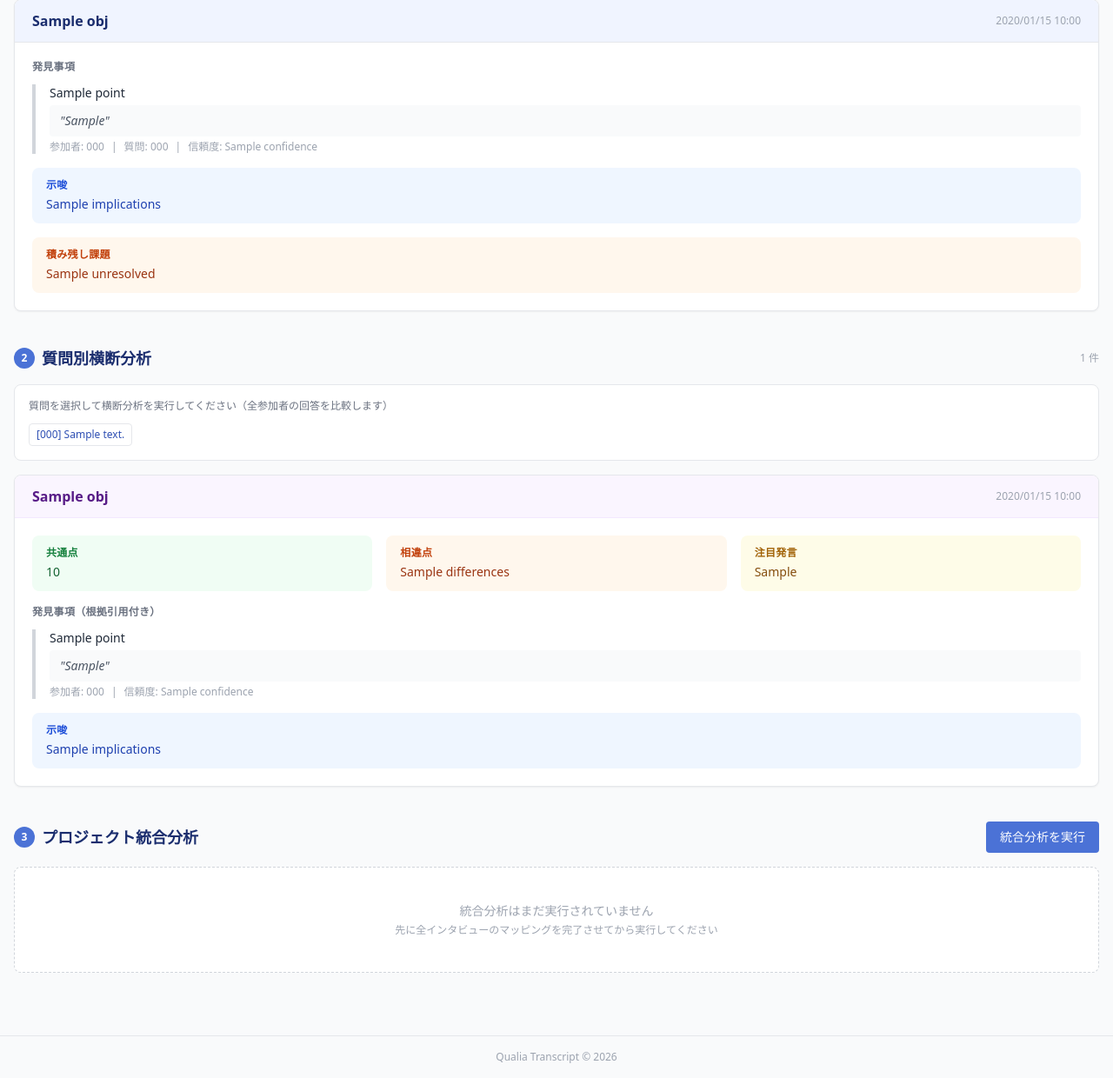
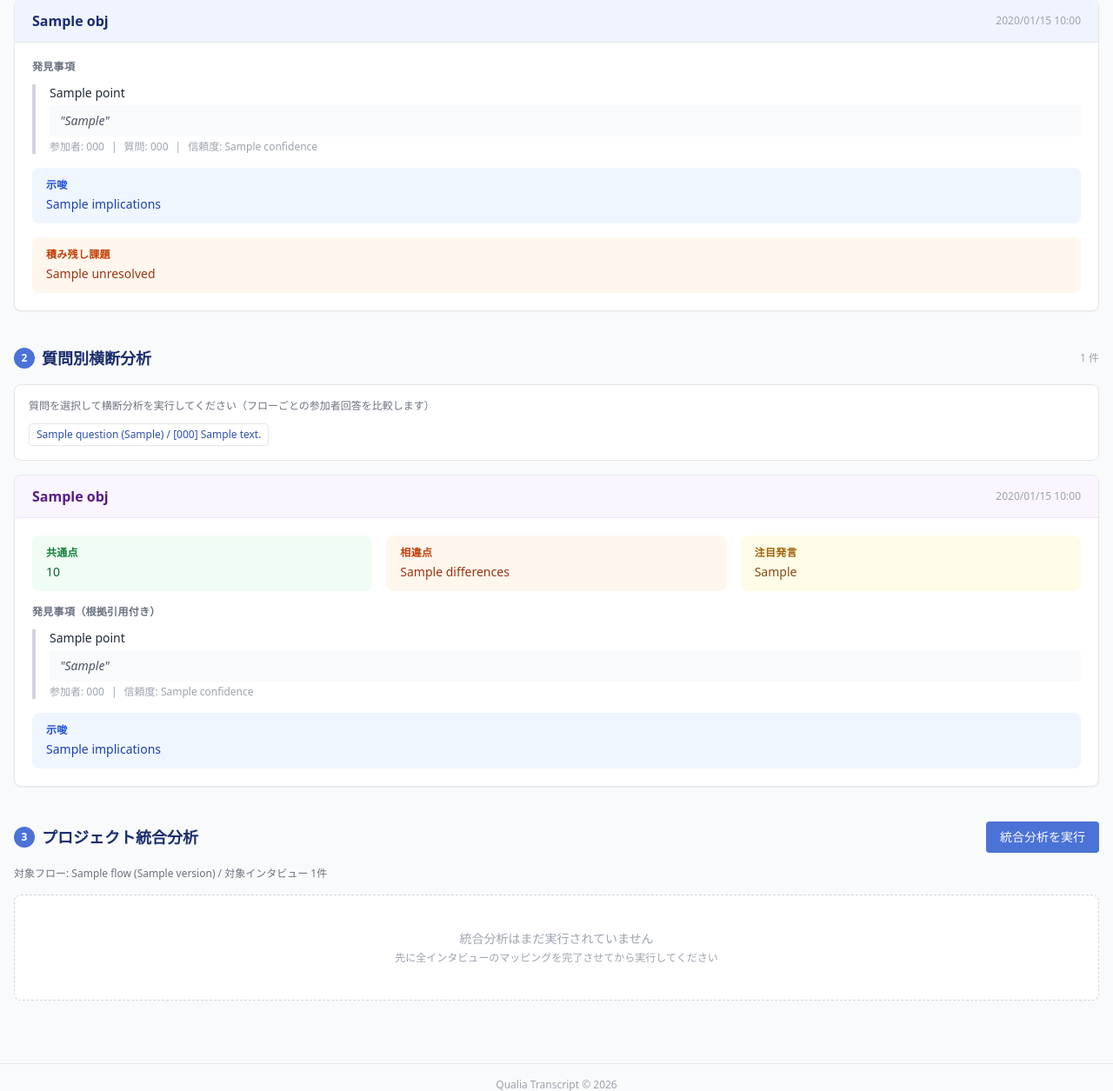
Before and after one commit to hgwd89/qualia_transcript, a Flask app: template templates/analysis/index.html in a window 1280 px wide. Shown: the part 227-1482 px from the top of the page at 87% size. Before the commit the page ends 1450 px from the top, so only its background shows below. Run offline with Flask 3, Linux system fonts and the light colour scheme; tables that the repository leaves empty hold one stand-in row (values such as "Sample post"); the template is opened without the code that fills it: values that come from a table or form of the project are taken from there, most other values are stand-ins (such as "Sample title", 1, 10 or a date in 2020); some libraries are stand-ins or nearby versions.

Commit message:
fix: expose analysis flow scope in UI

```diff
--- a/templates/analysis/index.html
+++ b/templates/analysis/index.html
@@ -113,12 +113,13 @@
 
   {% if questions %}
   <div class="bg-white rounded-lg border border-gray-200 p-4 mb-4">
-    <p class="text-xs text-gray-500 mb-3">質問を選択して横断分析を実行してください（全参加者の回答を比較します）</p>
+    <p class="text-xs text-gray-500 mb-3">質問を選択して横断分析を実行してください（フローごとの参加者回答を比較します）</p>
     <div class="flex flex-wrap gap-2">
     {% for q in questions %}
     <button onclick="runCross({{ q.obj.id }}, this)"
             class="text-xs border border-brand-300 text-brand-700 rounded px-2 py-1 hover:bg-brand-50 transition"
             data-qid="{{ q.obj.id }}">
+      {{ q.flow_title or ('Flow #' ~ q.flow_id) }}{% if q.flow_version %} ({{ q.flow_version }}){% endif %} /
       [{{ q.obj.question_code }}] {{ q.obj.question_text[:30] }}{% if q.obj.question_text|length > 30 %}…{% endif %}
     </button>
     {% endfor %}
@@ -209,12 +210,26 @@
       <span class="w-6 h-6 rounded-full bg-brand-500 text-white text-xs flex items-center justify-center font-bold">3</span>
       プロジェクト統合分析
     </h2>
-    <button onclick="runIntegrated()"
-            class="bg-brand-500 text-white text-sm px-4 py-2 rounded hover:bg-brand-700 transition"
+    <button {% if not integrated_scope_error %}onclick="runIntegrated()"{% else %}disabled data-scope-disabled="1"{% endif %}
+            class="text-sm px-4 py-2 rounded transition {% if integrated_scope_error %}bg-gray-200 text-gray-500 cursor-not-allowed{% else %}bg-brand-500 text-white hover:bg-brand-700{% endif %}"
             id="btn-integrated">
       {% if integrated %}再実行{% else %}統合分析を実行{% endif %}
     </button>
   </div>
+
+  {% if integrated_scope_error %}
+  <div class="mb-4 rounded border border-orange-200 bg-orange-50 px-4 py-3">
+    <p class="text-sm font-medium text-orange-800">統合分析を実行できません</p>
+    <p class="text-xs text-orange-700 mt-1">{{ integrated_scope_error.message }}</p>
+    {% if integrated_scope_error.interview_ids %}
+    <p class="text-xs text-orange-600 mt-1">対象インタビューID: {{ integrated_scope_error.interview_ids | join(', ') }}</p>
+    {% endif %}
+  </div>
+  {% elif integrated_scope %}
+  <div class="mb-4 text-xs text-gray-500">
+    対象フロー: {{ integrated_scope.flow.title }}{% if integrated_scope.flow.version %} ({{ integrated_scope.flow.version }}){% endif %} / 対象インタビュー {{ integrated_scope.interview_ids | length }}件
+  </div>
+  {% endif %}
 
   {% if integrated %}
   {% set a = integrated.obj %}
@@ -332,7 +347,8 @@ function rememberButtonText(btn){
 function setAnalysisButtonBusy(btn, busy){
   if(!btn) return;
   rememberButtonText(btn);
-  btn.disabled = busy;
+  const scopeDisabled = btn.dataset.scopeDisabled === '1';
+  btn.disabled = busy || scopeDisabled;
   btn.textContent = busy ? '実行中…' : (btn.dataset.originalText || '分析を実行');
 }
 
@@ -384,6 +400,7 @@ async function runCross(questionId, btn){
 
 async function runIntegrated(){
   const btn = document.getElementById('btn-integrated');
+  if(!btn || btn.dataset.scopeDisabled === '1') return;
   setAnalysisButtonBusy(btn, true);
   showMsg('統合分析ジョブを登録中です…', 'info');
   try {
```
